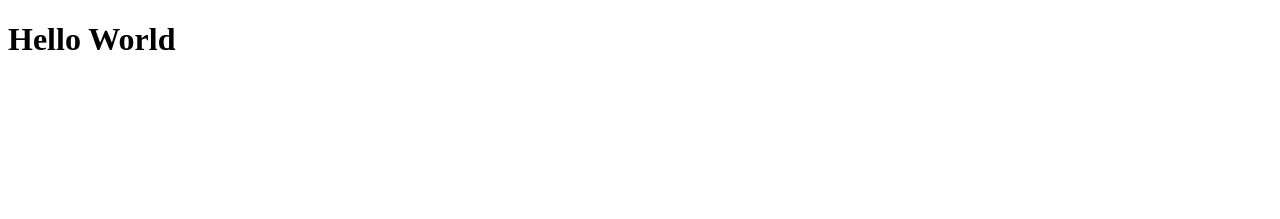
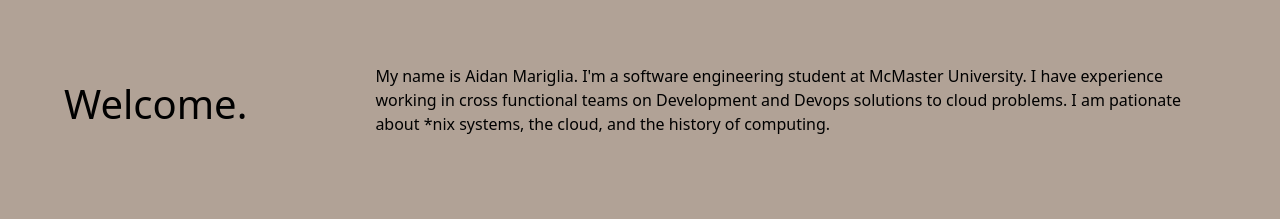
Before and after one commit to AidanMariglia/Portfolio, a plain HTML site: page index.html in a window 1280 px wide. Drawn offline with nearby package versions, Linux system fonts and the light colour scheme.

Commit message:
adding some text and starting to style

```diff
--- a/index.html
+++ b/index.html
@@ -1,9 +1,30 @@
 <!DOCTYPE html>
 <html lang="en">
-				<head>
-								<title>Aidan's Webpage</title>
-				</head>
-				<body>
-								<h1> Hello World </h1>
-				</body>
+	<head>
+		<meta charset=""utf-8>
+		<meta name="viewport" content="width=device-width, initial-scale=1">
+		<title>Aidan Mariglia</title>
+		<link href="https://cdn.jsdelivr.net/npm/bootstrap@5.2.2/dist/css/bootstrap.min.css" rel="stylesheet" integrity="sha384-Zenh87qX5JnK2Jl0vWa8Ck2rdkQ2Bzep5IDxbcnCeuOxjzrPF/et3URy9Bv1WTRi" crossorigin="anonymous">
+		<link rel="stylesheet" href="styles.css">
+	</head>
+	<!-- add projects in some visual presentation, links to github, linkedin
+	and email  -->
+	<body>
+		<section>
+			<h1 class="text" id="titleBar"> Welcome. </h1>
+			<div id="introParagraph">
+				<p class="text">
+					My name is Aidan Mariglia. I'm a software engineering student at
+					McMaster University. I have experience working in cross functional
+					teams on Development and Devops solutions to cloud problems. I am
+					pationate about *nix systems, the cloud, and the history of computing.
+				</p>
+			</div>
+		</section>
+		<!-- <ul class="text">
+			<li>Project Placeholder 1</li>
+			<li>Project Placeholder 2</li>
+			<li>Project Placeholder 3</li>
+		</ul> -->
+	</body>
 </html>
--- /dev/null
+++ b/styles.css
@@ -0,0 +1,17 @@
+body {
+	/* background-color: #8D8741; */
+	background-color: #b1a296;
+}
+section {
+    display: flex;
+    align-items: center;
+}
+#titleBar{
+    padding: 5%;
+}
+#introParagraph{
+    padding: 5%;
+}
+.text{
+	color: black;
+}
```
